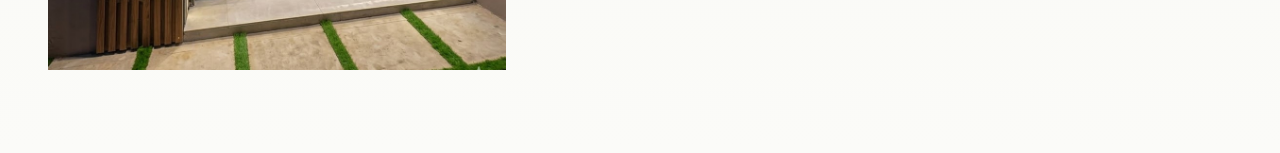
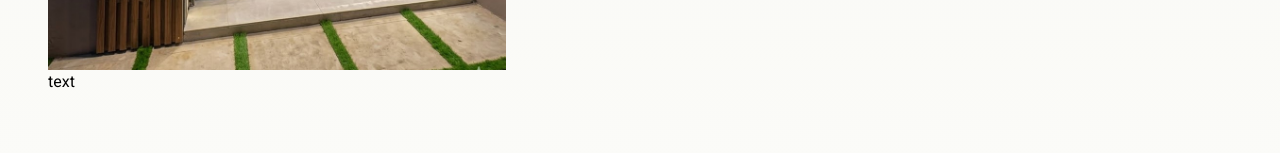
Before and after one commit to leomass677/Beiroot, a React (Vite) app: page / in a window 1280 px wide. Shown: the part 2993-3146 px from the top of the page. Built offline with nearby package versions, Linux system fonts and the light colour scheme.

Commit message:
something went wrong

```diff
--- a/src/component/WhyChooseBeiroot.jsx
+++ b/src/component/WhyChooseBeiroot.jsx
@@ -25,7 +25,7 @@ const WhyChooseBeiroot = () => {
           />
         </div>
         {/*  */}
-        <div></div>
+        <div>text</div>
       </div>
     </div>
   );
```
